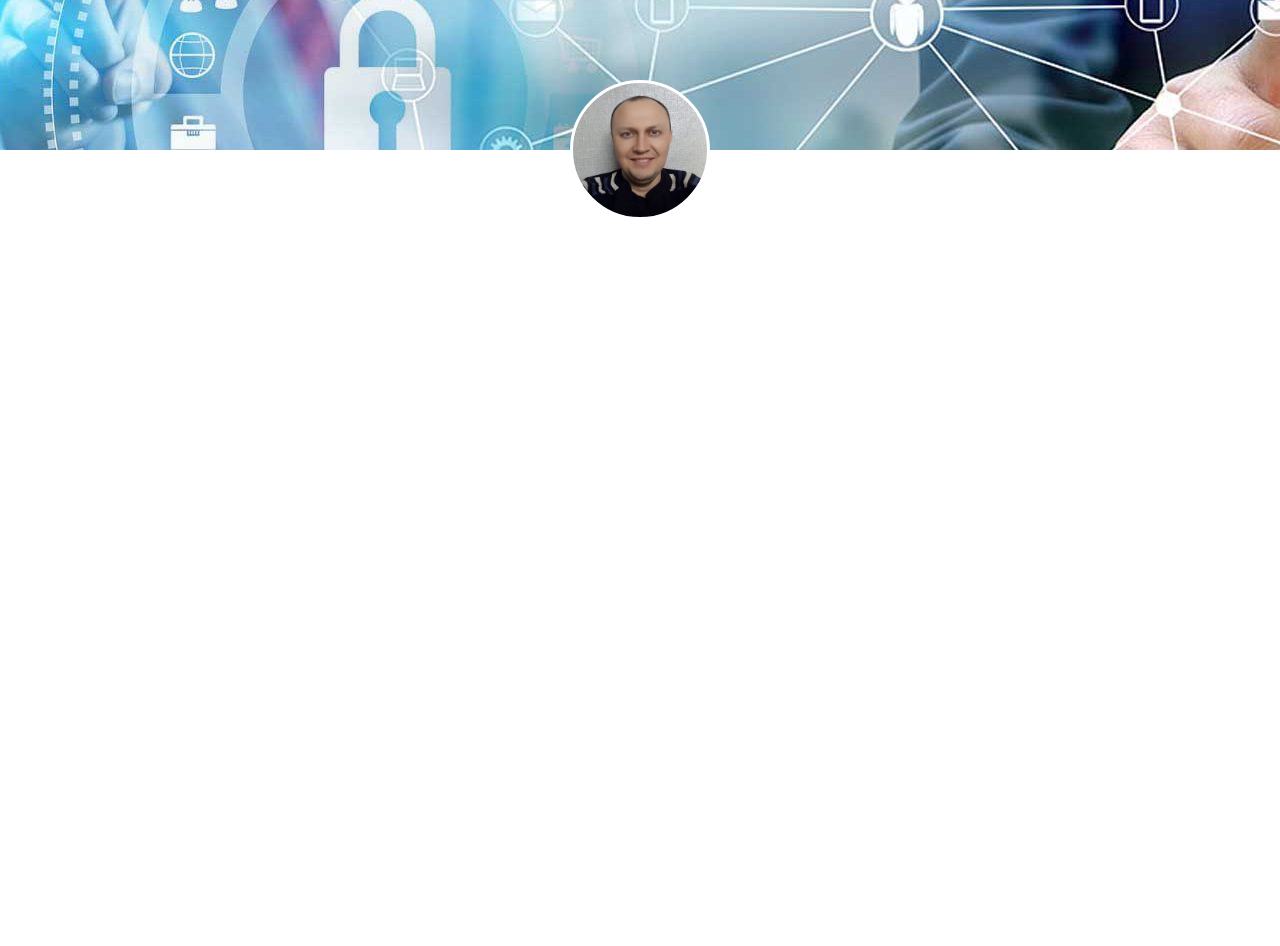
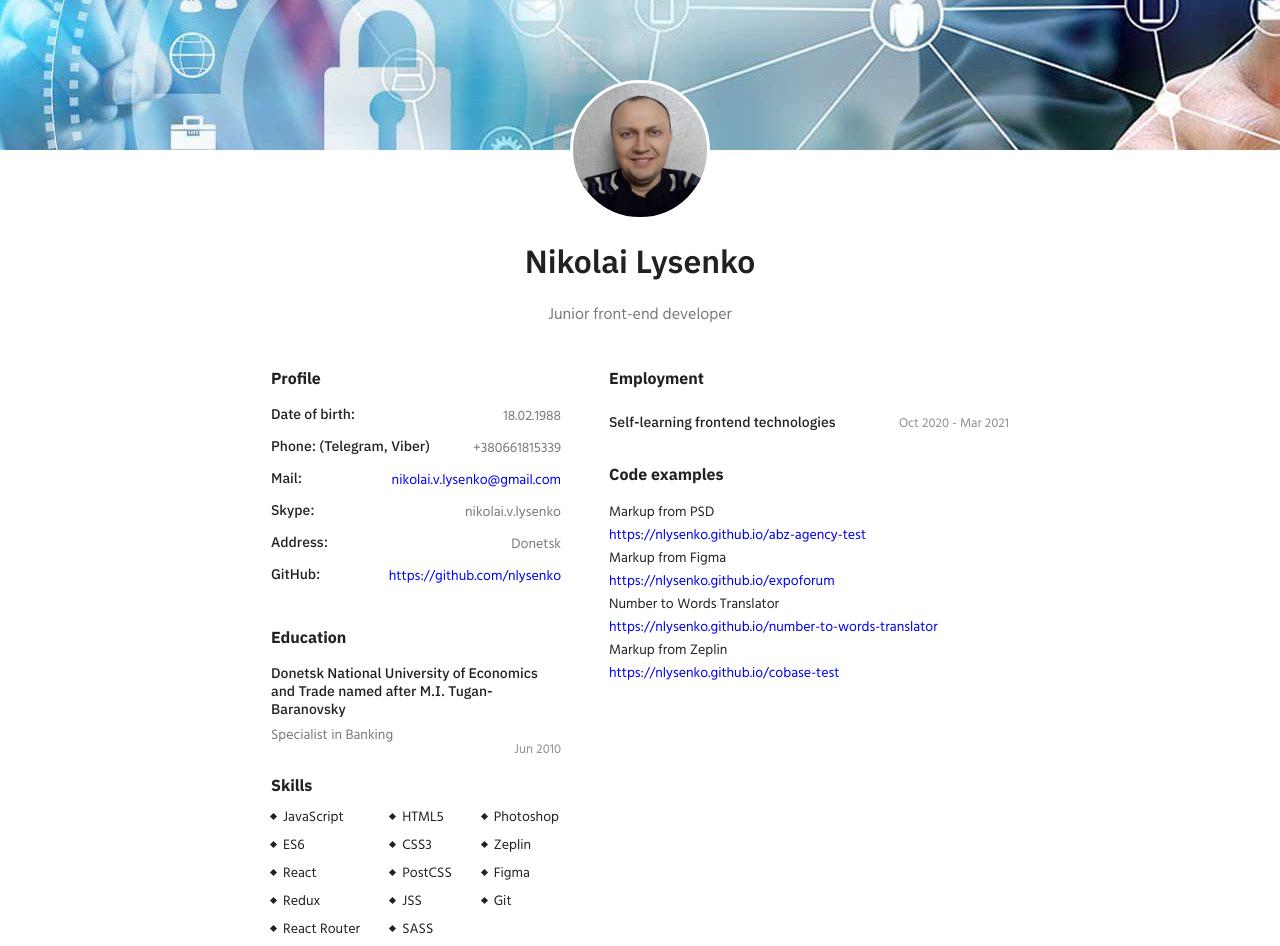
Before and after one commit to nlysenko/cv, a React (Create React App) app: page / in a window 1280 px wide. Before the commit the page ends 800 px from the top, so only its background shows below. Built offline with nearby package versions, Linux system fonts and the light colour scheme.

Commit message:
Add about me info

```diff
--- a/src/app/App.js
+++ b/src/app/App.js
@@ -32,7 +32,7 @@ const useStyles = createUseStyles({
     },
 
     body: {
-      fontSize: 11,
+      fontSize: 14,
       fontFamily: 'Hind-Regular',
       color: MainColor,
       background: WhiteColor,
@@ -40,6 +40,16 @@ const useStyles = createUseStyles({
 
     ul: {
       listStyle: 'none',
+    },
+
+    h1: {
+      fontSize: 32,
+      fontFamily: 'IBMPlexSans-SemiBold',
+    },
+
+    h2: {
+      fontSize: 16,
+      fontFamily: 'IBMPlexSans-Bold',
     },
   },
 })
--- a/src/components/Main.js
+++ b/src/components/Main.js
@@ -7,14 +7,71 @@
 import React from 'react'
 import { createUseStyles } from 'react-jss'
 
+import Profile from 'shared/Profile'
+import Education from 'shared/Education'
+import Skills from 'shared/Skills'
+import Employment from 'shared/Employment'
+import Examples from 'shared/Examples'
+
 const useStyles = createUseStyles({
-  main: {},
+  main: {
+    width: 768,
+    margin: [0, 'auto'],
+    padding: [90, 15, 0, 15],
+  },
+
+  name: {
+    textAlign: 'center',
+  },
+
+  position: {
+    textAlign: 'center',
+    paddingTop: 20,
+    fontSize: 16,
+    opacity: 0.6,
+  },
+
+  content: {
+    paddingTop: 40,
+    display: 'flex',
+    justifyContent: 'space-between',
+  },
+
+  aboutMe: {
+    width: 290,
+  },
+
+  experience: {
+    width: 400,
+  },
 })
 
 const Main = () => {
   const classes = useStyles()
 
-  return <main className={classes.main}></main>
+  return (
+    <main className={classes.main}>
+      <h1 className={classes.name}>Nikolai Lysenko</h1>
+
+      <p className={classes.position}>Junior front-end developer</p>
+
+      <div className={classes.content}>
+        <div className={classes.aboutMe}>
+          <Profile />
+
+          <Education />
+
+          <Skills />
+        </div>
+
+        <div className={classes.experience}>
+          <Employment />
+
+          <Examples />
+        </div>
+      </div>
+    </main>
+  )
 }
 
 export default Main
--- /dev/null
+++ b/src/shared/Education.js
@@ -0,0 +1,52 @@
+/**
+ *
+ * Education
+ *
+ */
+
+import React from 'react'
+import { createUseStyles } from 'react-jss'
+
+const useStyles = createUseStyles({
+  education: {
+    paddingBottom: 15,
+  },
+
+  university: {
+    fontFamily: 'IBMPlexSans-Medium',
+    paddingTop: 17,
+  },
+
+  specialty: {
+    paddingTop: 6,
+    opacity: 0.6,
+  },
+
+  ending: {
+    fontSize: 13,
+    opacity: 0.5,
+    textAlign: 'right',
+    marginTop: -8,
+  },
+})
+
+const Education = () => {
+  const classes = useStyles()
+
+  return (
+    <div className={classes.education}>
+      <h2 className={classes.title}>Education</h2>
+
+      <p className={classes.university}>
+        Donetsk National University of Economics and Trade named after M.I.
+        Tugan-Baranovsky
+      </p>
+
+      <p className={classes.specialty}>Specialist in Banking</p>
+
+      <p className={classes.ending}>Jun 2010</p>
+    </div>
+  )
+}
+
+export default Education
--- /dev/null
+++ b/src/shared/Employment.js
@@ -0,0 +1,45 @@
+/**
+ *
+ * Employment
+ *
+ */
+
+import React from 'react'
+import { createUseStyles } from 'react-jss'
+
+const useStyles = createUseStyles({
+  wrapper: {
+    paddingTop: 25,
+    display: 'flex',
+    justifyContent: 'space-between',
+  },
+
+  experience: {
+    fontFamily: 'IBMPlexSans-Medium',
+  },
+
+  timeSpan: {
+    fontSize: 13,
+    opacity: 0.5,
+  },
+})
+
+const Employment = () => {
+  const classes = useStyles()
+
+  return (
+    <div>
+      <h2>Employment</h2>
+
+      <div className={classes.wrapper}>
+        <p className={classes.experience}>
+          Self-learning frontend technologies
+        </p>
+
+        <span className={classes.timeSpan}>Oct 2020 - Mar 2021</span>
+      </div>
+    </div>
+  )
+}
+
+export default Employment
--- /dev/null
+++ b/src/shared/Examples.js
@@ -0,0 +1,56 @@
+/**
+ *
+ * Examples
+ *
+ */
+
+import React from 'react'
+import { createUseStyles } from 'react-jss'
+
+const useStyles = createUseStyles({
+  examples: {
+    paddingTop: 30,
+  },
+
+  portfolio: {
+    paddingTop: 17,
+  },
+})
+
+const Examples = () => {
+  const classes = useStyles()
+
+  return (
+    <div className={classes.examples}>
+      <h2>Code examples</h2>
+
+      <div className={classes.portfolio}>
+        <p>Markup from PSD</p>
+
+        <a href="https://nlysenko.github.io/abz-agency-test/">
+          https://nlysenko.github.io/abz-agency-test
+        </a>
+
+        <p>Markup from Figma</p>
+
+        <a href="https://nlysenko.github.io/expoforum/">
+          https://nlysenko.github.io/expoforum
+        </a>
+
+        <p>Number to Words Translator</p>
+
+        <a href="https://nlysenko.github.io/number-to-words-translator/">
+          https://nlysenko.github.io/number-to-words-translator
+        </a>
+
+        <p>Markup from Zeplin</p>
+
+        <a href="https://nlysenko.github.io/cobase-test/">
+          https://nlysenko.github.io/cobase-test
+        </a>
+      </div>
+    </div>
+  )
+}
+
+export default Examples
--- /dev/null
+++ b/src/shared/Profile.js
@@ -0,0 +1,84 @@
+/**
+ *
+ * Profile
+ *
+ */
+
+import React from 'react'
+import { createUseStyles } from 'react-jss'
+
+const useStyles = createUseStyles({
+  profile: {
+    paddingBottom: 30,
+  },
+
+  list: {
+    paddingTop: 17,
+  },
+
+  item: {
+    display: 'flex',
+    justifyContent: 'space-between',
+    paddingBottom: 9,
+  },
+
+  personal: {
+    fontFamily: 'IBMPlexSans-Medium',
+  },
+
+  info: {
+    opacity: 0.6,
+  },
+})
+
+const Profile = () => {
+  const classes = useStyles()
+
+  return (
+    <div className={classes.profile}>
+      <h2 className={classes.title}>Profile</h2>
+
+      <ul className={classes.list}>
+        <li className={classes.item}>
+          <span className={classes.personal}>Date of birth:</span>
+
+          <span className={classes.info}>18.02.1988</span>
+        </li>
+
+        <li className={classes.item}>
+          <span className={classes.personal}>Phone: (Telegram, Viber)</span>
+
+          <span className={classes.info}>+380661815339</span>
+        </li>
+
+        <li className={classes.item}>
+          <span className={classes.personal}>Mail:</span>
+
+          <a href="mailto:nikolai.v.lysenko@gmail.com">
+            nikolai.v.lysenko@gmail.com
+          </a>
+        </li>
+
+        <li className={classes.item}>
+          <span className={classes.personal}>Skype:</span>
+
+          <span className={classes.info}>nikolai.v.lysenko</span>
+        </li>
+
+        <li className={classes.item}>
+          <span className={classes.personal}>Address:</span>
+
+          <span className={classes.info}>Donetsk</span>
+        </li>
+
+        <li className={classes.item}>
+          <span className={classes.personal}>GitHub:</span>
+
+          <a href="https://github.com/nlysenko">https://github.com/nlysenko</a>
+        </li>
+      </ul>
+    </div>
+  )
+}
+
+export default Profile
--- /dev/null
+++ b/src/shared/Skills.js
@@ -0,0 +1,76 @@
+/**
+ *
+ * Skills
+ *
+ */
+
+import React from 'react'
+import { createUseStyles } from 'react-jss'
+
+const MainColor = '#212121'
+
+const useStyles = createUseStyles({
+  title: {
+    paddingBottom: 11,
+  },
+
+  lists: {
+    display: 'flex',
+  },
+
+  list: {
+    paddingLeft: 30,
+
+    '&:first-child': {
+      paddingLeft: 0,
+    },
+  },
+
+  item: {
+    marginBottom: 5,
+    paddingLeft: 12,
+    position: 'relative',
+
+    '&:after': {
+      content: '""',
+      position: 'absolute',
+      width: 5,
+      height: 5,
+      backgroundColor: MainColor,
+      display: 'block',
+      transform: 'rotate(45deg)',
+      top: 8,
+      left: 0,
+    },
+  },
+})
+
+const Experience = [
+  ['JavaScript', 'ES6', 'React', 'Redux', 'React Router'],
+  ['HTML5', 'CSS3', 'PostCSS', 'JSS', 'SASS'],
+  ['Photoshop', 'Zeplin', 'Figma', 'Git'],
+]
+
+const Skills = () => {
+  const classes = useStyles()
+
+  return (
+    <div>
+      <h2 className={classes.title}>Skills</h2>
+
+      <div className={classes.lists}>
+        {Experience.map((arr, i) => (
+          <ul className={classes.list} key={i}>
+            {arr.map((item, i) => (
+              <li className={classes.item} key={i}>
+                {item}
+              </li>
+            ))}
+          </ul>
+        ))}
+      </div>
+    </div>
+  )
+}
+
+export default Skills
```
